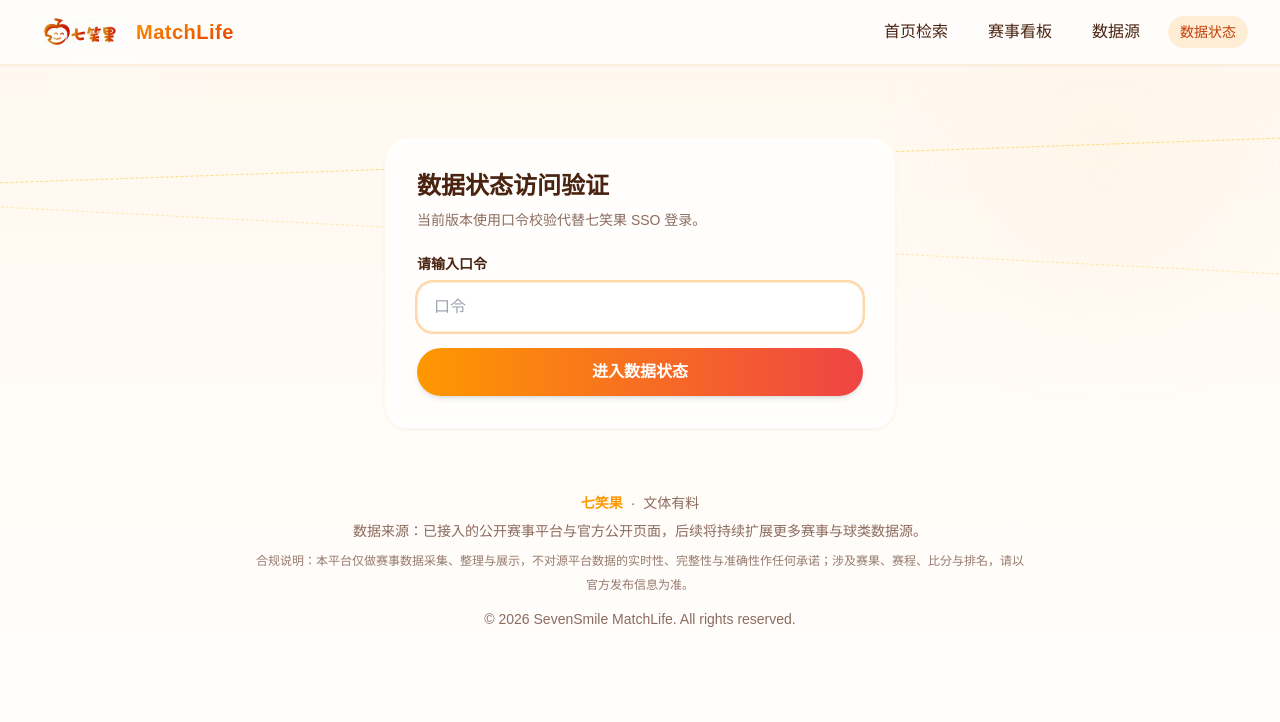
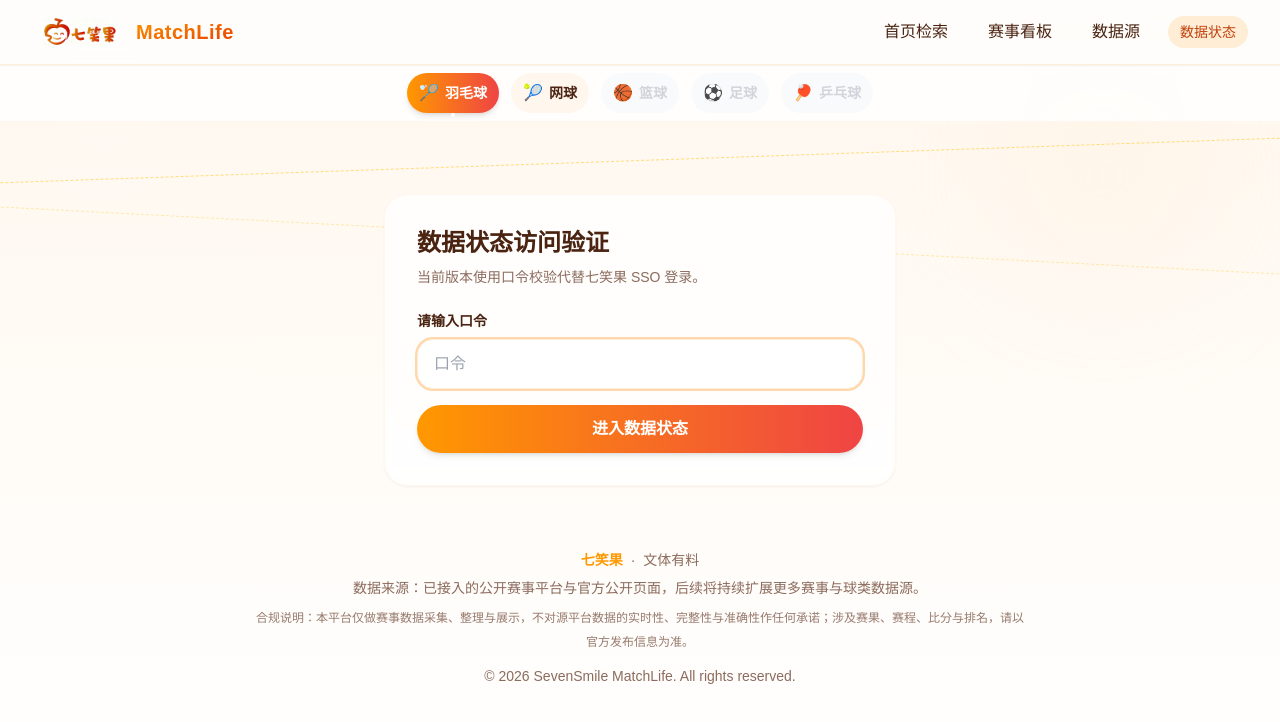
Before and after one commit to fyp1984/SevenSmile-MatchLife, a React (Vite) app: page /gate in a window 1280 px wide. Shown: the top 722 px of the page. Built offline with nearby package versions, Linux system fonts and the light colour scheme; no server answers.

Commit message:
chore: integrate SportTabBar and update env configuration
Ultraworked with [Sisyphus](https://github.com/code-yeongyu/oh-my-openagent)

Co-authored-by: Sisyphus <clio-agent@sisyphuslabs.ai>

```diff
--- a/src/components/Layout.tsx
+++ b/src/components/Layout.tsx
@@ -2,6 +2,7 @@ import React from 'react';
 import { Outlet, Link } from 'react-router-dom';
 import logoImg from '../assets/logo.svg';
 import { useVisitTracker } from '../hooks/useVisitTracker';
+import SportTabBar from './SportTabBar';
 
 export default function Layout() {
   useVisitTracker();
@@ -44,6 +45,8 @@ export default function Layout() {
         </div>
       </header>
 
+      <SportTabBar />
+
       <main className="relative z-10 max-w-7xl mx-auto px-4 py-6 sm:px-6 sm:py-8 lg:px-8">
         <Outlet />
       </main>
--- a/src/pages/AccessGate.tsx
+++ b/src/pages/AccessGate.tsx
@@ -1,7 +1,7 @@
 import React, { useMemo, useState } from 'react';
 import { useLocation, useNavigate } from 'react-router-dom';
 
-const PASSCODE = '7%K$QJ2pWtgw';
+const PASSCODE = import.meta.env.VITE_ACCESS_PASSCODE || '7%K$QJ2pWtgw';
 const SESSION_KEY = 'matchlife_gate_ok';
 
 export function shouldBypassGate() {
```
Also changed, not shown: 1 other file (tests, documents, lock files or other folders).
